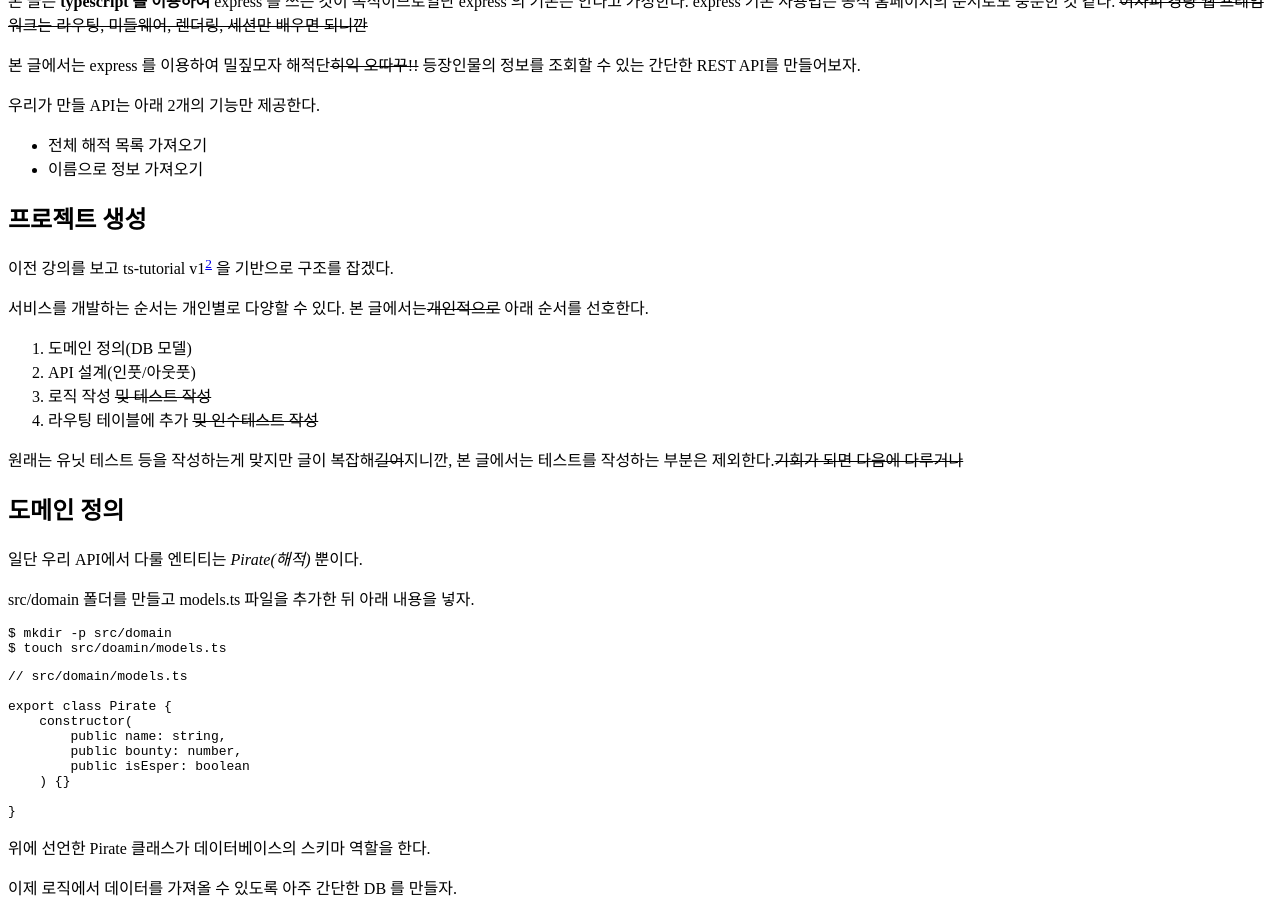
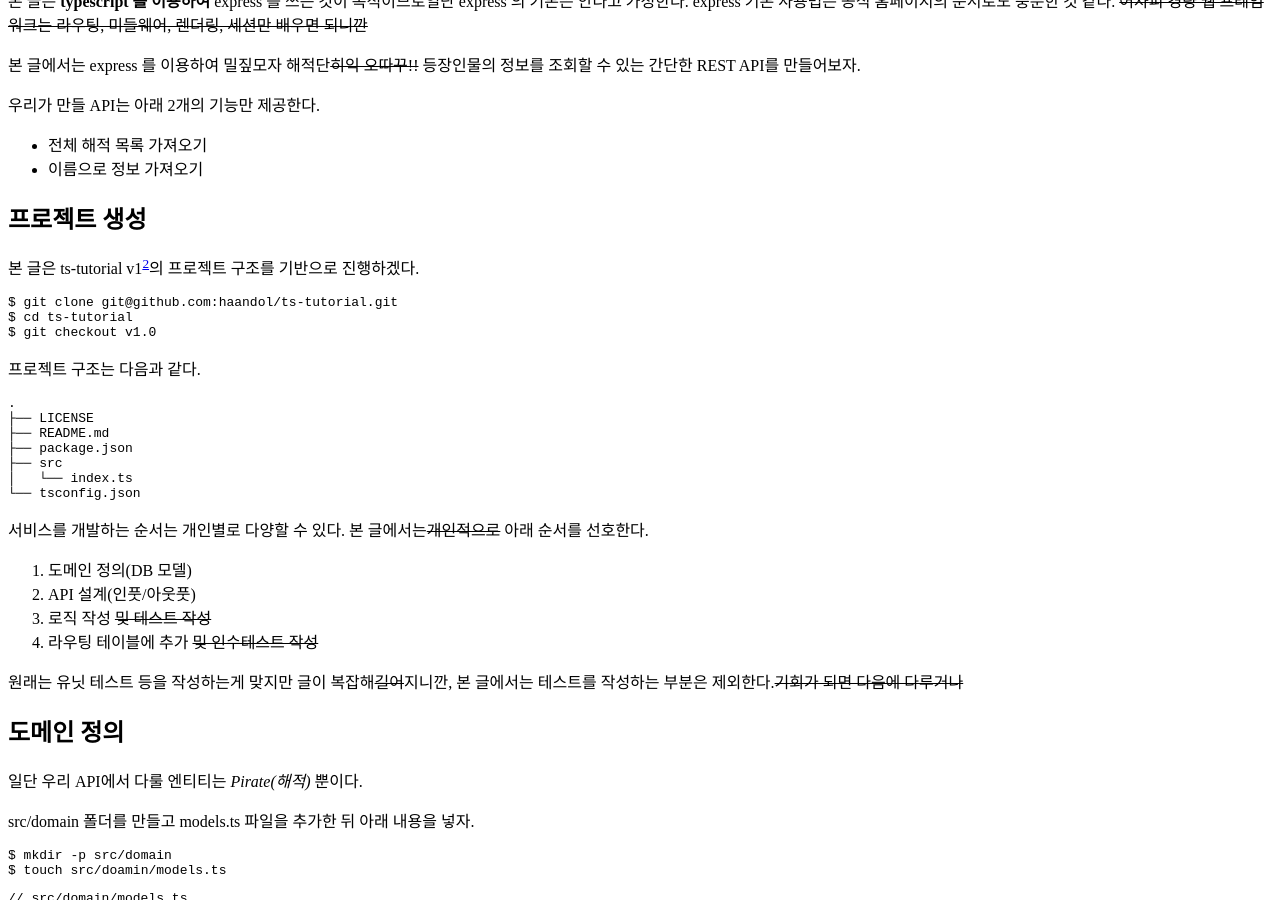
Before and after one commit to haandol/haandol.github.com, a Jekyll site: the page built from _posts/2017-04-28-typescript2-experss-tutorial-part-two.md, in a window 1280 px wide and 900 px high, scrolled down 562 px. Built offline with Jekyll 4.4.1, drawn with Linux system fonts in a browser that asks for light colours; comment, search, counter and statistics services are not loaded.

Commit message:
add description for ts-tutorial v1.0

````diff
--- a/_posts/2017-04-28-typescript2-experss-tutorial-part-two.md
+++ b/_posts/2017-04-28-typescript2-experss-tutorial-part-two.md
@@ -29,7 +29,25 @@ express 기본 사용법은 공식 홈페이지의 문서로도 충분한 것
 
 ## 프로젝트 생성
 
-이전 강의를 보고 ts-tutorial v1[^2] 을 기반으로 구조를 잡겠다.
+본 글은 ts-tutorial v1[^2]의 프로젝트 구조를 기반으로 진행하겠다.
+
+```bash
+$ git clone git@github.com:haandol/ts-tutorial.git
+$ cd ts-tutorial
+$ git checkout v1.0
+```
+
+프로젝트 구조는 다음과 같다.
+
+```bash
+.
+├── LICENSE
+├── README.md
+├── package.json
+├── src
+│   └── index.ts
+└── tsconfig.json
+```
 
 서비스를 개발하는 순서는 개인별로 다양할 수 있다. 본 글에서는~~개인적으로~~ 아래 순서를 선호한다.
 
````
